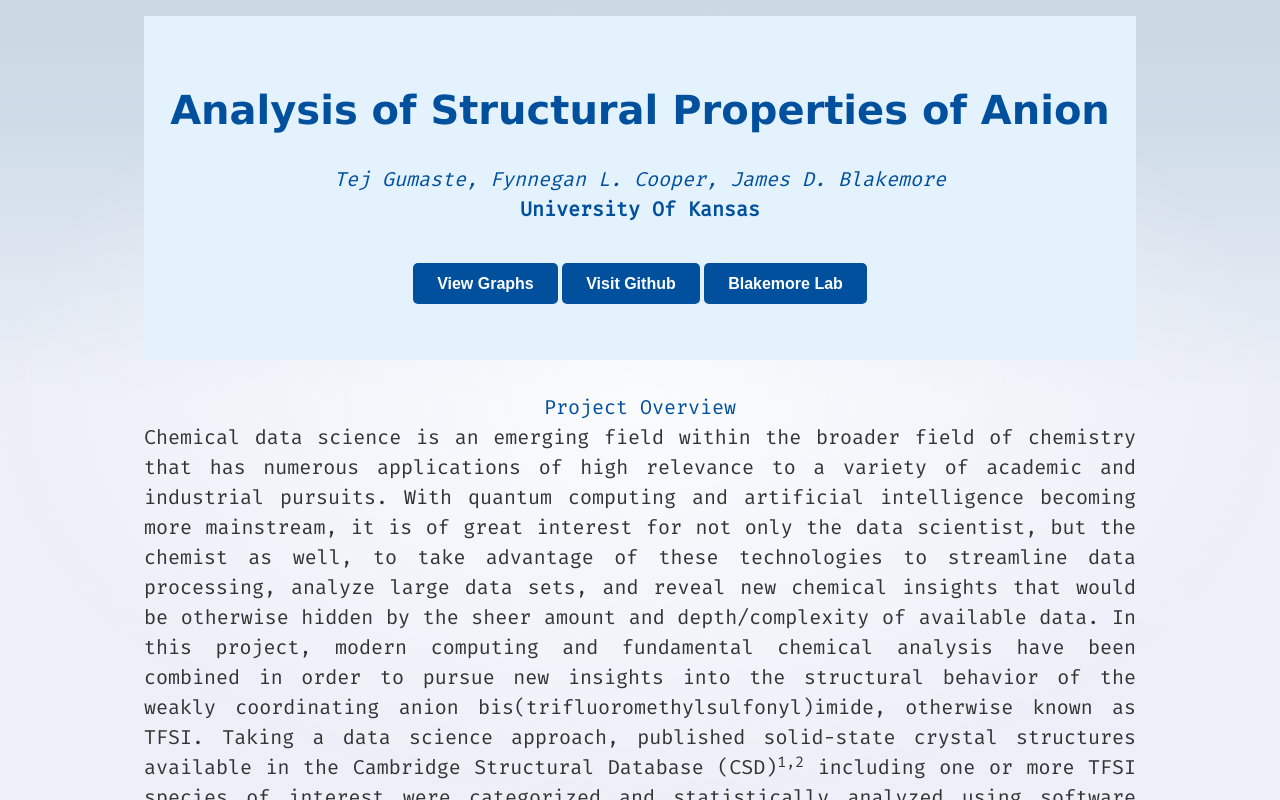
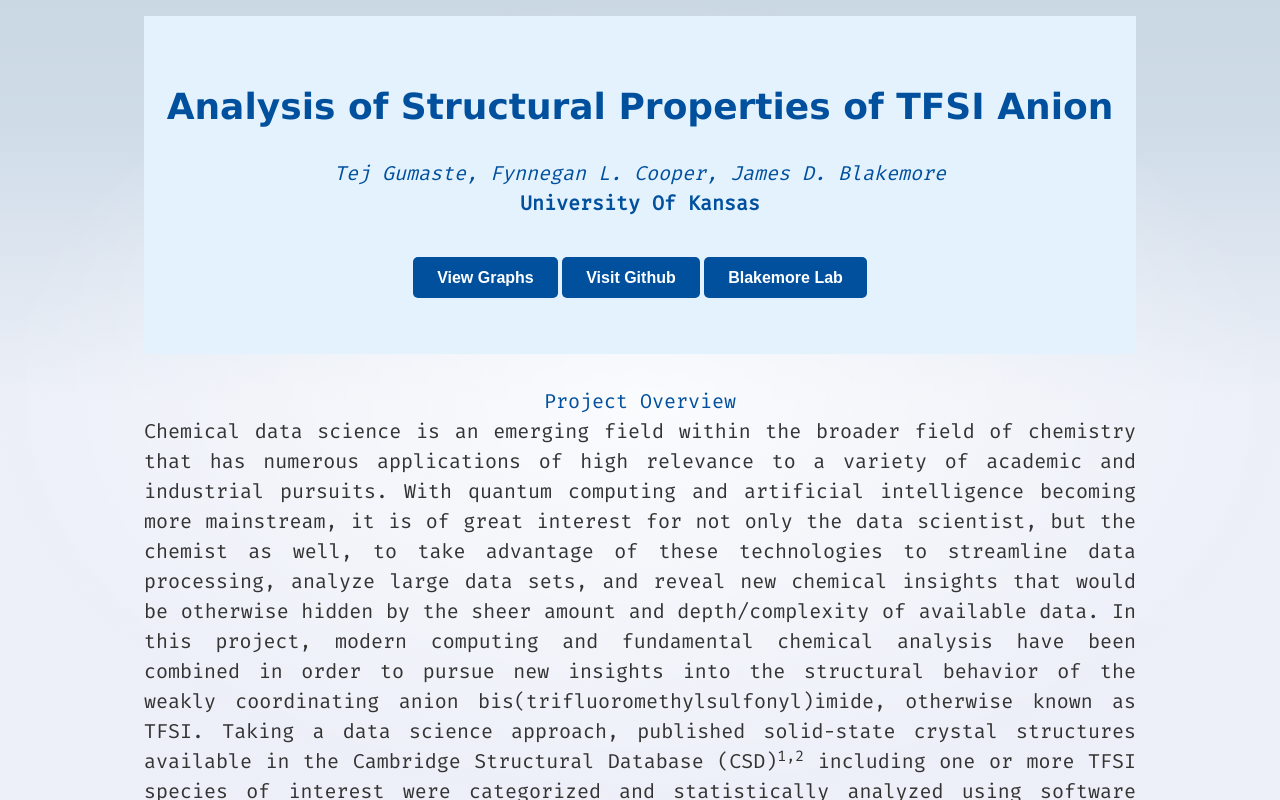
Before and after one commit to Vegito2367/TFSIResearch, a SvelteKit app in the folder Website/GraphsDashboard/: page / in a window 1280 px wide. Shown: the top 800 px of the page. Built offline with nearby package versions, Linux system fonts and the light colour scheme.

Commit message:
Minor Typo

```diff
--- a/Website/GraphsDashboard/src/routes/+page.svelte
+++ b/Website/GraphsDashboard/src/routes/+page.svelte
@@ -35,7 +35,7 @@
   }
 
   .hero h1 {
-    font-size: 2.5rem;
+    font-size: 2.25rem;
     color: #00509e;
 		padding-bottom: 1.5rem;
 		font-family: Verdana, Geneva, Tahoma, sans-serif;
@@ -88,7 +88,7 @@
 </style>
 <main class="MainPage mainPadding">
   <section class="hero">
-    <h1>Analysis of Structural Properties of Anion</h1>
+    <h1>Analysis of Structural Properties of TFSI Anion</h1>
     <h2><i>Tej Gumaste, Fynnegan L. Cooper, James D. Blakemore</i></h2>
     <h2 style="padding-bottom: 3rem;"><b>University Of Kansas</b></h2>
     <a href="/Graphs" class="button">View Graphs</a>
```
